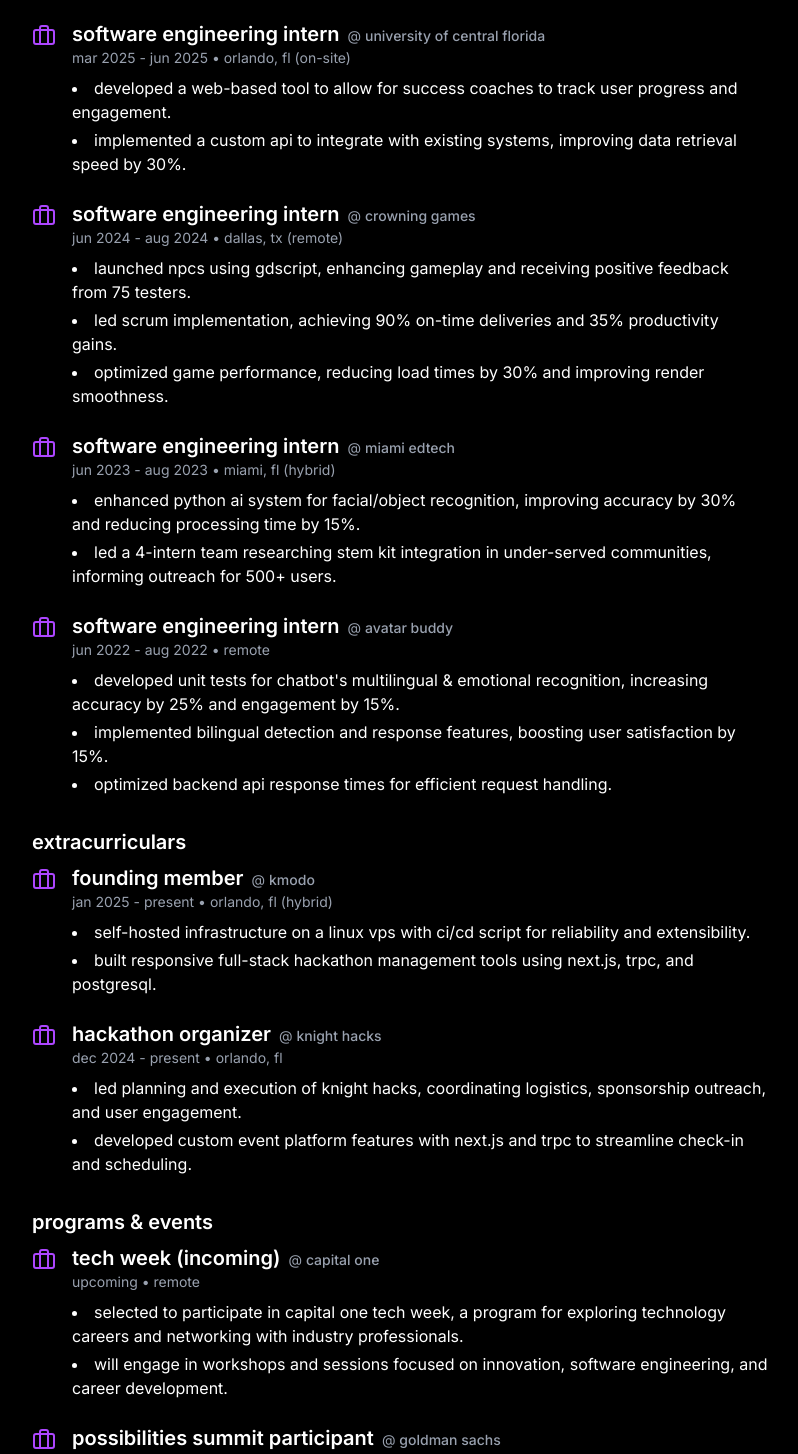
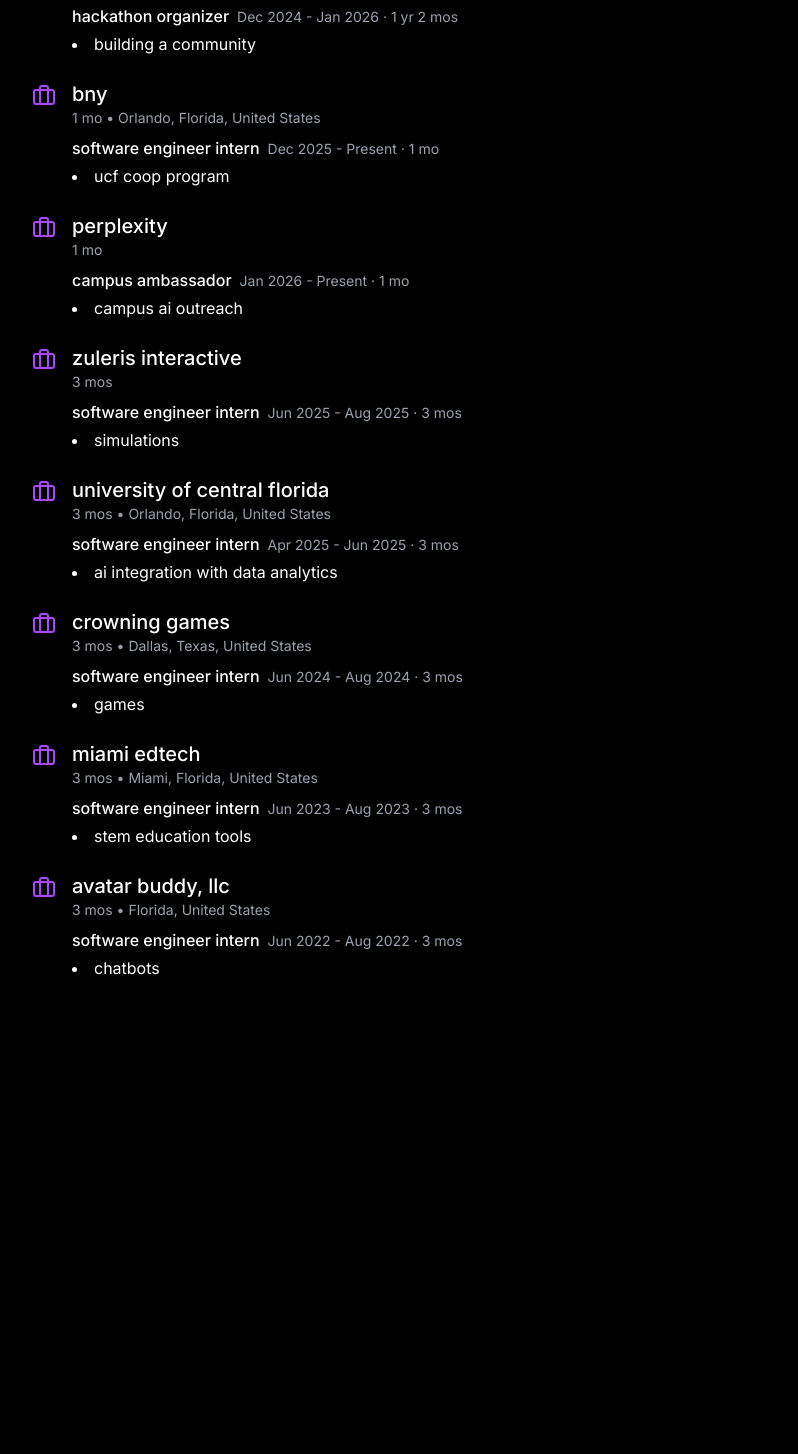
Before and after one commit to cataladev/sitev3, a Next.js app: page /career in a window 1280 px wide. Shown: the part 400-1854 px from the top of the page, without its empty margins (240-1038 px from the left). After the commit the page ends 1428 px from the top, so only its background shows below. Built offline with nearby package versions, Linux system fonts and the light colour scheme.

Commit message:
update my site..... its so outdated.

```diff
--- a/src/app/about/page.tsx
+++ b/src/app/about/page.tsx
@@ -34,12 +34,11 @@
 
       <div className="flex flex-col gap-4 sm:gap-6 animate-fade-in">
         <p className="text-white text-sm sm:text-md lowercase">
-          i&apos;m a software developer specializing in modern web technologies and music applications. currently working for the{" "}
-          <AnimatedLink href="https://www.ucf.edu">university of central florida</AnimatedLink> while exploring innovative ways to blend audio engineering with web development. in my free time, i mess with linux configs, experiment with audio apis, and play video games.
+          i&apos;m a software developer who loves modern web technologies and building things that feel great to use. i&apos;m usually listening to music while i code, and when i&apos;m not, i&apos;m probably playing valorant or teamfight tactics.
         </p>
 
         <p className="text-white text-sm sm:text-md lowercase">
-          my technical focus spans full-stack web development, real-time systems, and audio processing. i&apos;m passionate about creating user experiences that bridge technical functionality with creative expression.
+          lately i&apos;ve been going out of my way to learn more rust and c++, and i&apos;ve really been enjoying systems-level work alongside my full-stack experience.
         </p>
 
         <p className="text-white text-sm sm:text-md lowercase">
--- a/src/app/career/page.tsx
+++ b/src/app/career/page.tsx
@@ -1,6 +1,8 @@
 import { Briefcase } from "lucide-react";
 import AnimatedLink from "../components/AnimatedLink";
 import { Metadata } from "next";
+
+export const revalidate = 60 * 60 * 24; // update durations daily
 
 export const metadata: Metadata = {
   title: "Career - Carlos Catala",
@@ -10,6 +12,10 @@
     "Career",
     "Software Engineer",
     "Internships",
+    "BNY",
+    "Knight Hacks",
+    "Perplexity",
+    "ColorStack",
     "ZuLeris Interactive",
     "UCF",
     "Crowning Games",
@@ -29,137 +35,185 @@
   },
 };
 
-type Experience = {
+type MonthYear = {
+  year: number;
+  month: number; // 1-12
+};
+
+type DateRange = {
+  start: MonthYear;
+  end?: MonthYear; // undefined = Present
+};
+
+type ExperiencePosition = {
   title: string;
+  range: DateRange;
+  bulletPoints?: string[];
+};
+
+type ExperienceOrg = {
   company: string;
   companyLink?: string;
-  timeframe: string;
   location?: string;
-  bulletPoints: string[];
+  positions: ExperiencePosition[];
 };
 
-const jobs: Experience[] = [
+const MONTHS = ["Jan", "Feb", "Mar", "Apr", "May", "Jun", "Jul", "Aug", "Sep", "Oct", "Nov", "Dec"] as const;
+
+function clampMonth(month: number) {
+  return Math.min(12, Math.max(1, month));
+}
+
+function formatMonthYear({ year, month }: MonthYear) {
+  return `${MONTHS[clampMonth(month) - 1]} ${year}`;
+}
+
+function monthsInclusive(start: MonthYear, end: MonthYear) {
+  const s = { year: start.year, month: clampMonth(start.month) };
+  const e = { year: end.year, month: clampMonth(end.month) };
+  return (e.year - s.year) * 12 + (e.month - s.month) + 1;
+}
+
+function formatDuration(totalMonths: number) {
+  const months = Math.max(1, totalMonths);
+  const years = Math.floor(months / 12);
+  const rem = months % 12;
+  const parts: string[] = [];
+  if (years > 0) parts.push(`${years} yr${years === 1 ? "" : "s"}`);
+  if (rem > 0) parts.push(`${rem} mo${rem === 1 ? "" : "s"}`);
+  if (parts.length === 0) return "1 mo";
+  return parts.join(" ");
+}
+
+function formatRange(range: DateRange, now: MonthYear) {
+  const start = formatMonthYear(range.start);
+  const end = range.end ? formatMonthYear(range.end) : "Present";
+  const endForDuration = range.end ?? now;
+  const duration = formatDuration(monthsInclusive(range.start, endForDuration));
+  return `${start} - ${end} · ${duration}`;
+}
+
+function orgDuration(org: ExperienceOrg, now: MonthYear) {
+  const starts = org.positions.map((p) => p.range.start);
+  const ends = org.positions.map((p) => p.range.end ?? now);
+  const minStart = starts.reduce((a, b) => (a.year * 12 + a.month <= b.year * 12 + b.month ? a : b));
+  const maxEnd = ends.reduce((a, b) => (a.year * 12 + a.month >= b.year * 12 + b.month ? a : b));
+  return formatDuration(monthsInclusive(minStart, maxEnd));
+}
+
+const jobs: ExperienceOrg[] = [
   {
-    title: "software engineer intern",
-    company: "ZuLeris Interactive",
-    companyLink: "https://www.zuleris.com/",
-    timeframe: "jun 2025 - aug 2025",
-    location: "remote",
-    bulletPoints: [
-      "Implemented a NotificationManager with auto-generated UI and FIFO queue, reducing notification bugs by 75%, and developed an ObjectiveManager with 10+ ObjectiveData assets and event-driven completion, cutting manual tracking effort by 80%.",
-      "Abstracted game-mode lifecycle via IGameModeManager, refactored 2 managers and the loader to slash maintenance time by 60% and support 3 new modes without changes."
+    company: "Knight Hacks",
+    companyLink: "https://blade.knighthacks.org/",
+    location: "Orlando, Florida, United States",
+    positions: [
+      {
+        title: "vice president",
+        range: { start: { year: 2026, month: 1 } },
+        bulletPoints: ["leading a community"],
+      },
     ],
   },
   {
-    title: "software engineering intern",
-    company: "university of central florida",
-    companyLink: "https://www.ucf.edu",
-    timeframe: "mar 2025 - jun 2025",
-    location: "orlando, fl (on-site)",
-    bulletPoints: [
-      "developed a web-based tool to allow for success coaches to track user progress and engagement.",
-      "implemented a custom api to integrate with existing systems, improving data retrieval speed by 30%.",
+    company: "Knight Hacks",
+    companyLink: "https://blade.knighthacks.org/",
+    location: "Orlando, Florida, United States",
+    positions: [
+      {
+        title: "hackathon organizer",
+        range: { start: { year: 2024, month: 12 }, end: { year: 2026, month: 1 } },
+        bulletPoints: ["building a community"],
+      },
     ],
   },
   {
-    title: "software engineering intern",
-    company: "crowning games",
-    companyLink: "https://crowninggames.com",
-    timeframe: "jun 2024 - aug 2024",
-    location: "dallas, tx (remote)",
-    bulletPoints: [
-      "launched npcs using gdscript, enhancing gameplay and receiving positive feedback from 75 testers.",
-      "led scrum implementation, achieving 90% on-time deliveries and 35% productivity gains.",
-      "optimized game performance, reducing load times by 30% and improving render smoothness.",
+    company: "BNY",
+    companyLink: "https://www.bnymellon.com/",
+    location: "Orlando, Florida, United States",
+    positions: [
+      {
+        title: "software engineer intern",
+        range: { start: { year: 2025, month: 12 } },
+        bulletPoints: ["ucf coop program"],
+      },
     ],
   },
   {
-    title: "software engineering intern",
-    company: "miami edtech",
-    companyLink: "https://miamiedtech.com/",
-    timeframe: "jun 2023 - aug 2023",
-    location: "miami, fl (hybrid)",
-    bulletPoints: [
-      "enhanced python ai system for facial/object recognition, improving accuracy by 30% and reducing processing time by 15%.",
-      "led a 4-intern team researching stem kit integration in under-served communities, informing outreach for 500+ users.",
+    company: "perplexity",
+    companyLink: "https://www.perplexity.ai/",
+    positions: [
+      {
+        title: "campus ambassador",
+        range: { start: { year: 2026, month: 1 } },
+        bulletPoints: ["campus ai outreach"],
+      },
     ],
   },
   {
-    title: "software engineering intern",
-    company: "avatar buddy",
-    companyLink: "https://avatarbuddy.co/",
-    timeframe: "jun 2022 - aug 2022",
-    location: "remote",
-    bulletPoints: [
-      "developed unit tests for chatbot's multilingual & emotional recognition, increasing accuracy by 25% and engagement by 15%.",
-      "implemented bilingual detection and response features, boosting user satisfaction by 15%.",
-      "optimized backend api response times for efficient request handling.",
-    ],
-  },
-];
-
-const extracurriculars: Experience[] = [
-  {
-    title: "founding member",
-    company: "kmodo",
-    companyLink: "https://kmodo.org",
-    timeframe: "jan 2025 - present",
-    location: "orlando, fl (hybrid)",
-    bulletPoints: [
-      "self-hosted infrastructure on a linux vps with ci/cd script for reliability and extensibility.",
-      "built responsive full-stack hackathon management tools using next.js, trpc, and postgresql.",
+    company: "zuleris interactive",
+    companyLink: "https://www.zuleris.com/",
+    positions: [
+      {
+        title: "software engineer intern",
+        range: { start: { year: 2025, month: 6 }, end: { year: 2025, month: 8 } },
+        bulletPoints: ["simulations"],
+      },
     ],
   },
   {
-    title: "hackathon organizer",
-    company: "knight hacks",
-    companyLink: "https://knighthacks.org",
-    timeframe: "dec 2024 - present",
-    location: "orlando, fl",
-    bulletPoints: [
-      "led planning and execution of knight hacks, coordinating logistics, sponsorship outreach, and user engagement.",
-      "developed custom event platform features with next.js and trpc to streamline check-in and scheduling.",
-    ],
-  },
-];
-
-const programs: Experience[] = [
-  {
-    title: "tech week (incoming)",
-    company: "Capital One",
-    companyLink: "https://www.capitalone.com",
-    timeframe: "upcoming",
-    location: "remote",
-    bulletPoints: [
-      "Selected to participate in Capital One Tech Week, a program for exploring technology careers and networking with industry professionals.",
-      "Will engage in workshops and sessions focused on innovation, software engineering, and career development."
+    company: "university of central florida",
+    companyLink: "https://www.ucf.edu",
+    location: "Orlando, Florida, United States",
+    positions: [
+      {
+        title: "software engineer intern",
+        range: { start: { year: 2025, month: 4 }, end: { year: 2025, month: 6 } },
+        bulletPoints: ["ai integration with data analytics"],
+      },
     ],
   },
   {
-    title: "possibilities summit participant",
-    company: "Goldman Sachs",
-    companyLink: "https://www.goldmansachs.com",
-    timeframe: "jan 2025 - apr 2025",
-    location: "remote",
-    bulletPoints: [
-      "Actively expanded connections with industry professionals, mentors, and peers, cultivating meaningful relationships to create opportunities for professional growth.",
-      "Gained insights into recruitment best practices, understanding effective hiring processes, enhanced technical proficiency in areas such as Excel and financial markets, building a versatile skill set."
+    company: "crowning games",
+    companyLink: "https://crowninggames.com",
+    location: "Dallas, Texas, United States",
+    positions: [
+      {
+        title: "software engineer intern",
+        range: { start: { year: 2024, month: 6 }, end: { year: 2024, month: 8 } },
+        bulletPoints: ["games"],
+      },
     ],
   },
   {
-    title: "discovery day fellow",
-    company: "Susquehanna International Group",
-    companyLink: "https://sig.com",
-    timeframe: "feb 2025",
-    location: "remote",
-    bulletPoints: [
-      "Attended 3 virtual sessions in the span of two days covering SIG's philosophy, work culture, and role in global financial markets.",
-      "Discussed the significance of game theory and decision science in making SIG a leading global trading firm."
+    company: "miami edtech",
+    companyLink: "https://miamiedtech.com/",
+    location: "Miami, Florida, United States",
+    positions: [
+      {
+        title: "software engineer intern",
+        range: { start: { year: 2023, month: 6 }, end: { year: 2023, month: 8 } },
+        bulletPoints: ["stem education tools"],
+      },
+    ],
+  },
+  {
+    company: "avatar buddy, llc",
+    companyLink: "https://avatarbuddy.co/",
+    location: "Florida, United States",
+    positions: [
+      {
+        title: "software engineer intern",
+        range: { start: { year: 2022, month: 6 }, end: { year: 2022, month: 8 } },
+        bulletPoints: ["chatbots"],
+      },
     ],
   },
 ];
 
 export default function Career() {
+  const nowDate = new Date();
+  const now: MonthYear = { year: nowDate.getFullYear(), month: nowDate.getMonth() + 1 };
+
   return (
     <section id="career" className="max-w-screen-md mx-auto p-2 sm:p-4 mb-4">
       <h2 className="text-2xl sm:text-3xl font-bold text-purple-400 mb-3 sm:mb-4 text-center lowercase animate-fade-in">career experience</h2>
@@ -167,83 +221,42 @@
         <div>
           <h3 className="text-xl font-semibold text-white mb-2 lowercase">jobs</h3>
           <ul className="space-y-4 sm:space-y-6">
-            {jobs.map((exp) => (
-              <li key={`${exp.title}-${exp.company}`} className="flex gap-2 sm:gap-4">
+            {jobs.map((org, idx) => (
+              <li key={`${org.company}-${idx}`} className="flex gap-2 sm:gap-4">
                 <Briefcase className="w-5 h-5 sm:w-6 sm:h-6 text-purple-500 mt-1 flex-shrink-0" />
                 <div>
-                  <div className="flex flex-col sm:flex-row sm:items-baseline sm:gap-2 flex-wrap">
-                    <h4 className="text-lg sm:text-xl font-semibold text-white lowercase">{exp.title}</h4>
-                    <span className="text-gray-400 text-xs sm:text-sm lowercase">
-                      @ {exp.companyLink ? (
-                        <AnimatedLink href={exp.companyLink}>{exp.company}</AnimatedLink>
-                      ) : (exp.company)}
-                    </span>
+                  <div className="flex flex-col">
+                    <h4 className="text-lg sm:text-xl font-semibold text-white">{org.companyLink ? (
+                      <AnimatedLink href={org.companyLink}>{org.company}</AnimatedLink>
+                    ) : org.company}</h4>
+                    {(org.positions.length > 0 || org.location) && (
+                      <p className="text-gray-400 text-xs sm:text-sm">
+                        {[orgDuration(org, now), org.location].filter(Boolean).join(" • ")}
+                      </p>
+                    )}
                   </div>
-                  <p className="text-gray-400 text-xs sm:text-sm mb-1 sm:mb-2 lowercase">{exp.timeframe} • {exp.location}</p>
-                  <ul className="list-disc list-inside space-y-0.5 sm:space-y-1 text-white text-sm sm:text-base">
-                    {exp.bulletPoints.map((point, i) => (
-                      <li key={i} className="lowercase">{point}</li>
+                  <div className="mt-2 space-y-3">
+                    {org.positions.map((pos) => (
+                      <div key={`${org.company}-${pos.title}-${pos.range.start.year}-${pos.range.start.month}`}>
+                        <div className="flex flex-col sm:flex-row sm:items-baseline sm:gap-2 flex-wrap">
+                          <p className="text-white font-medium">{pos.title}</p>
+                          <p className="text-gray-400 text-xs sm:text-sm">{formatRange(pos.range, now)}</p>
+                        </div>
+                        {pos.bulletPoints && pos.bulletPoints.length > 0 && (
+                          <ul className="mt-1 list-disc list-inside space-y-0.5 sm:space-y-1 text-white text-sm sm:text-base">
+                            {pos.bulletPoints.map((point, i) => (
+                              <li key={i}>{point}</li>
+                            ))}
+                          </ul>
+                        )}
+                      </div>
                     ))}
-                  </ul>
+                  </div>
                 </div>
               </li>
             ))}
           </ul>
         </div>
-        <div>
-          <h3 className="text-xl font-semibold text-white mb-2 lowercase">extracurriculars</h3>
-          <ul className="space-y-4 sm:space-y-6">
-            {extracurriculars.map((exp) => (
-              <li key={`${exp.title}-${exp.company}`} className="flex gap-2 sm:gap-4">
-                <Briefcase className="w-5 h-5 sm:w-6 sm:h-6 text-purple-500 mt-1 flex-shrink-0" />
-                <div>
-                  <div className="flex flex-col sm:flex-row sm:items-baseline sm:gap-2 flex-wrap">
-                    <h4 className="text-lg sm:text-xl font-semibold text-white lowercase">{exp.title}</h4>
-                    <span className="text-gray-400 text-xs sm:text-sm lowercase">
-                      @ {exp.companyLink ? (
-                        <AnimatedLink href={exp.companyLink}>{exp.company}</AnimatedLink>
-                      ) : (exp.company)}
-                    </span>
-                  </div>
-                  <p className="text-gray-400 text-xs sm:text-sm mb-1 sm:mb-2 lowercase">{exp.timeframe} • {exp.location}</p>
-                  <ul className="list-disc list-inside space-y-0.5 sm:space-y-1 text-white text-sm sm:text-base">
-                    {exp.bulletPoints.map((point, i) => (
-                      <li key={i} className="lowercase">{point}</li>
-                    ))}
-                  </ul>
-                </div>
-              </li>
-            ))}
-          </ul>
-        </div>
-        {programs.length > 0 && (
-          <div>
-            <h3 className="text-xl font-semibold text-white mb-2 lowercase">programs & events</h3>
-            <ul className="space-y-4 sm:space-y-6">
-              {programs.map((exp) => (
-                <li key={`${exp.title}-${exp.company}`} className="flex gap-2 sm:gap-4">
-                  <Briefcase className="w-5 h-5 sm:w-6 sm:h-6 text-purple-500 mt-1 flex-shrink-0" />
-                  <div>
-                    <div className="flex flex-col sm:flex-row sm:items-baseline sm:gap-2 flex-wrap">
-                      <h4 className="text-lg sm:text-xl font-semibold text-white lowercase">{exp.title}</h4>
-                      <span className="text-gray-400 text-xs sm:text-sm lowercase">
-                        @ {exp.companyLink ? (
-                          <AnimatedLink href={exp.companyLink}>{exp.company}</AnimatedLink>
-                        ) : (exp.company)}
-                      </span>
-                    </div>
-                    <p className="text-gray-400 text-xs sm:text-sm mb-1 sm:mb-2 lowercase">{exp.timeframe} • {exp.location}</p>
-                    <ul className="list-disc list-inside space-y-0.5 sm:space-y-1 text-white text-sm sm:text-base">
-                      {exp.bulletPoints.map((point, i) => (
-                        <li key={i} className="lowercase">{point}</li>
-                      ))}
-                    </ul>
-                  </div>
-                </li>
-              ))}
-            </ul>
-          </div>
-        )}
       </div>
     </section>
   );
--- a/src/app/components/FunFacts.tsx
+++ b/src/app/components/FunFacts.tsx
@@ -29,7 +29,8 @@
     footnote: "like, really",
   },
   {
-    text: "despite not playing much, pokemon is my favorite franchise, specifically pokémon white",
+    text: "i'm a huge fan of a lot of games, but my favorite is probably teamfight tactics",
+    footnote: "i might be addicted"
   },
 ];
 
--- a/src/app/components/Tech.tsx
+++ b/src/app/components/Tech.tsx
@@ -7,7 +7,7 @@
   SiNextdotjs, SiNodedotjs, SiTailwindcss, SiTrpc, SiPrisma, SiOpencv,
   SiGit, SiPostgresql, SiDocker, SiVercel, SiSupabase, SiUnity, SiLinux,
   SiDrizzle, SiElectron, SiFastapi, SiTensorflow, SiPhp, SiScikitlearn,
-  SiMediapipe
+  SiMediapipe, SiRust
 } from 'react-icons/si'
 import { BsGithub } from 'react-icons/bs'
 import { Code, Database, Server, Globe } from 'lucide-react'
@@ -46,6 +46,7 @@
         <IconWithTooltip label="TypeScript"><SiTypescript size={20} className="text-purple-500" /></IconWithTooltip>
         <IconWithTooltip label="C"><SiC size={20} className="text-purple-500" /></IconWithTooltip>
         <IconWithTooltip label="C++"><SiCplusplus size={20} className="text-purple-500" /></IconWithTooltip>
+        <IconWithTooltip label="Rust"><SiRust size={20} className="text-purple-500" /></IconWithTooltip>
         <IconWithTooltip label="C#"><SiSharp size={20} className="text-purple-500" /></IconWithTooltip>
         <IconWithTooltip label="Java"><FaJava size={20} className="text-purple-500" /></IconWithTooltip>
         <IconWithTooltip label="PHP"><SiPhp size={20} className="text-purple-500" /></IconWithTooltip>
```
